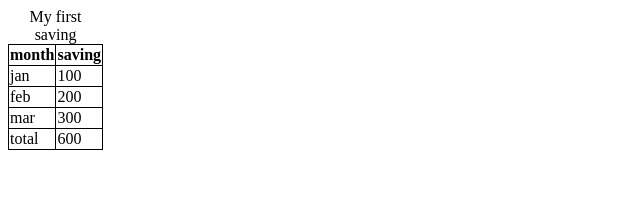
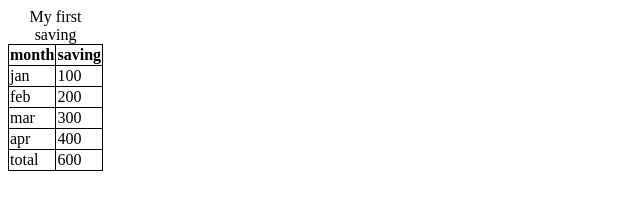
Before and after one commit to syedash01/Web-Development-Practice, a plain HTML site: page day-1/table.htm in a window 1280 px wide. Shown: the whole page, without its empty margins (0-640 px from the left). Drawn offline with Linux system fonts and the light colour scheme.

Commit message:
edit-table

```diff
--- a/day-1/table.htm
+++ b/day-1/table.htm
@@ -49,6 +49,12 @@
         </tr>
       </tbody>
 
+      <tr>
+        <td>apr</td>
+        <td>400</td>
+      </tr>
+    </tbody>
+
       <tfoot>
         <tr>
           <td>total</td>
@@ -58,5 +64,5 @@
     </table>
 
     <!-- end of table  -->
-
+ </body>
 </html>
```
